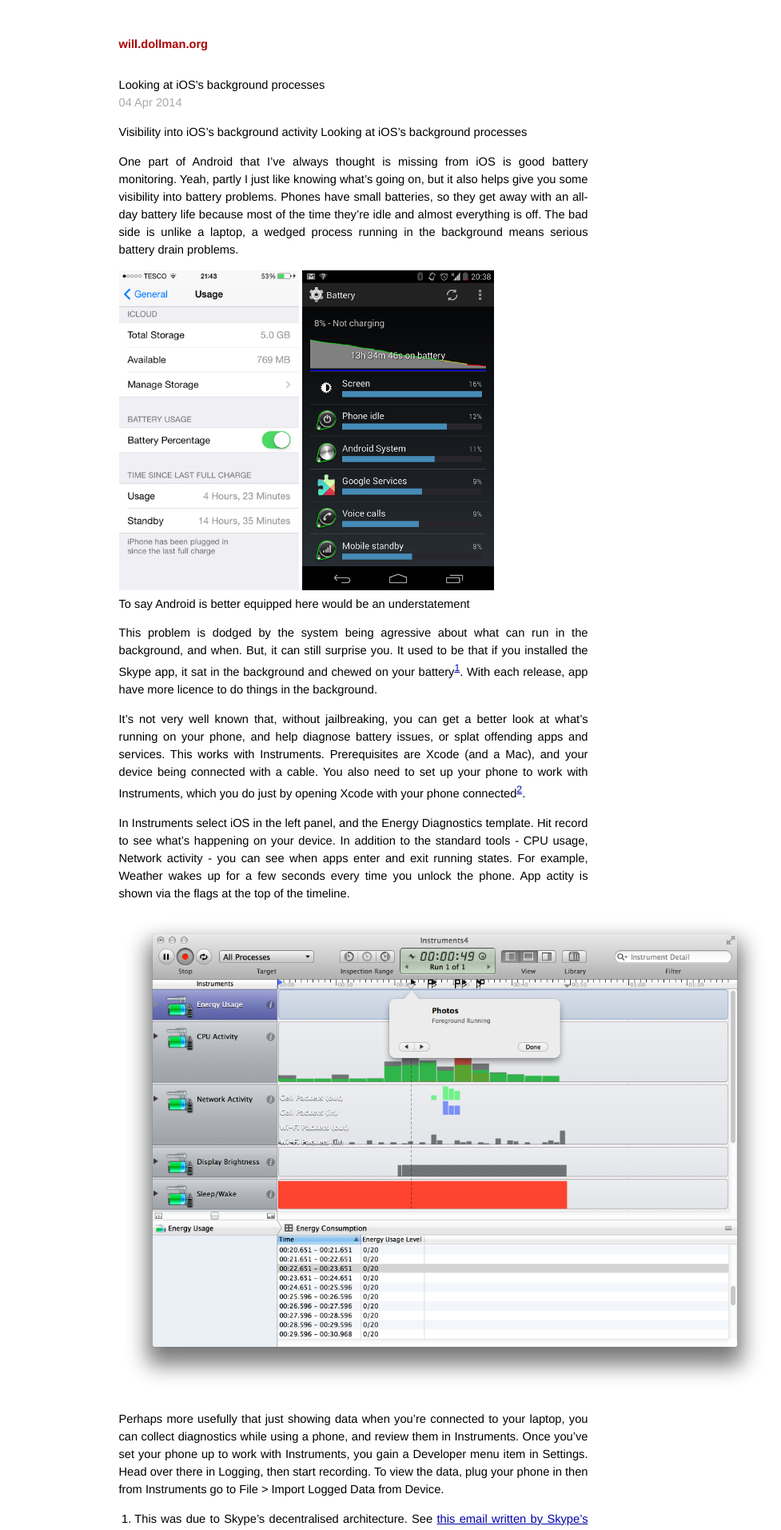
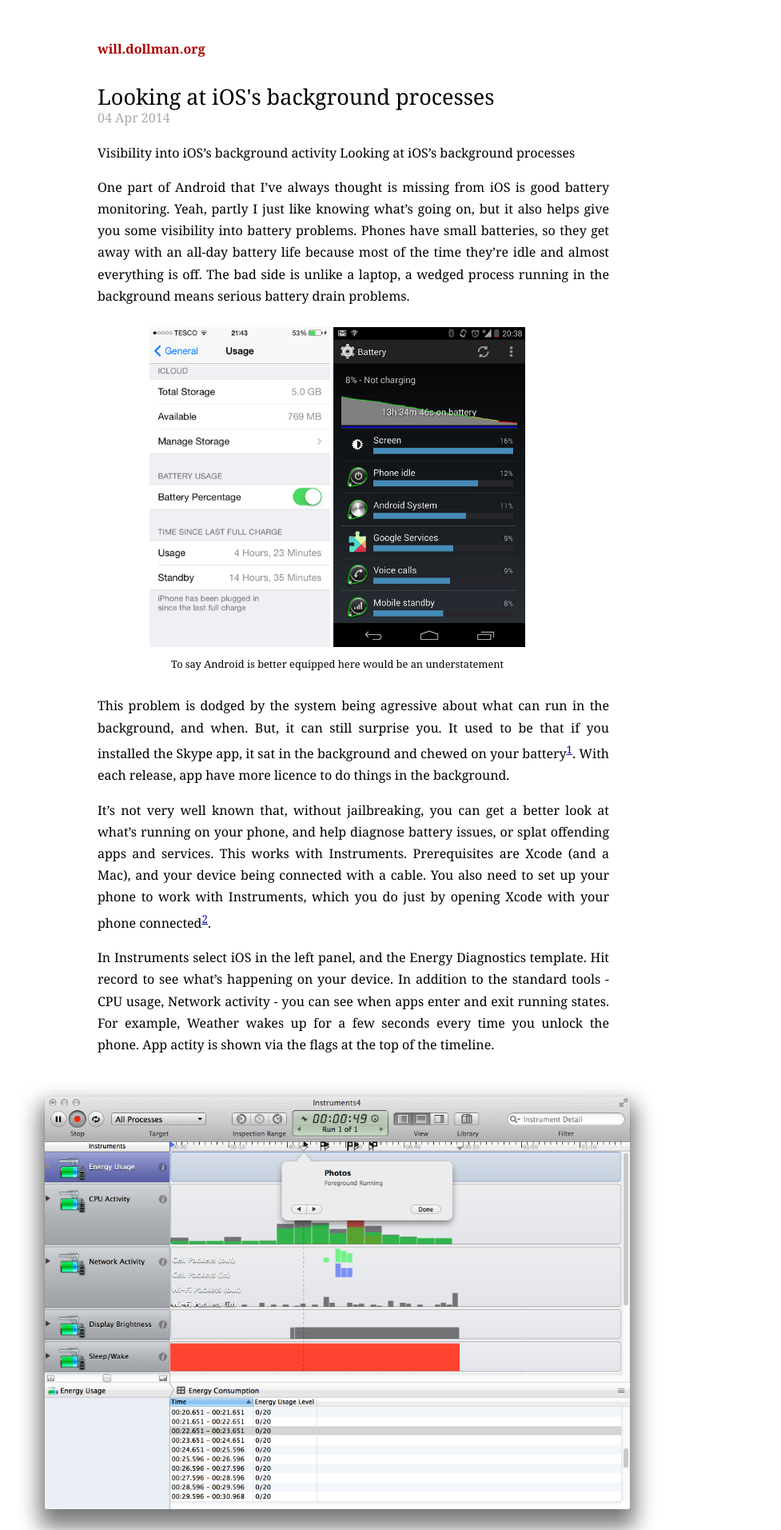
Before and after one commit to willdollman/willdollman.github.com, a Jekyll site: the page built from _posts/2014-04-04-ios-and-instruments.md, in a window 1280 px wide. Shown: the top 1913 px of the page at 80% size, without its empty margins (198-1175 px from the left). Built offline with Jekyll 4.4.1, drawn with Linux system fonts in a browser that asks for light colours.

Commit message:
Rough commit of CSS redesign.
Updates font sizes and main column layout.
Also adds some classes for images to simplify adding them, and adding notes.

```diff
--- a/css/screen.css
+++ b/css/screen.css
@@ -17,9 +17,9 @@
 
 body {
   background-color: white;
-  font: 13.34px helvetica, arial, clean, sans-serif;
-  *font-size: small;
   text-align: center;
+  font-family: Georgia, serif;
+  font-size: 16px;
 }
 
 h1, h2, h3, h4, h5, h6 {
@@ -79,11 +79,10 @@
 /*****************************************************************************/
 
 .site {
-  font-size: 110%;
   text-align: justify;
-  width: 40em;
-  margin: 3em auto 2em auto;
-  line-height: 1.5em;
+  width: 640px;
+  margin: 3em auto auto auto;
+  line-height: 1.7em;
 }
 
 .title {
@@ -154,6 +153,27 @@
 
   /* standard */
 
+  #post #title {
+    font-size: 27px;
+  }
+
+  #post .img_wrap {
+    width: 900px;
+    text-align: center;
+    margin-left: -150px;
+    margin-top: 25px;
+    margin-bottom: 25px;
+  }
+
+  #post .img_wide {
+      max-width: 900px;
+      /* max-height: 500px; */
+  }
+
+  #post .img_text {
+    font-size: 80%;
+  }
+
   #post pre {
     border: 1px solid #ddd;
     background-color: #eef;
```
